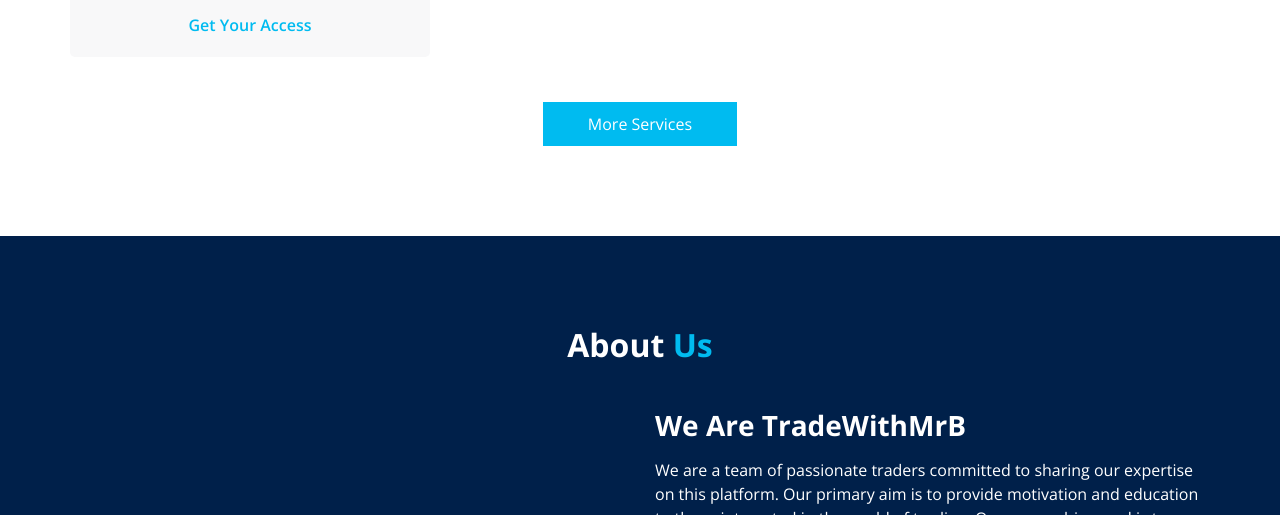
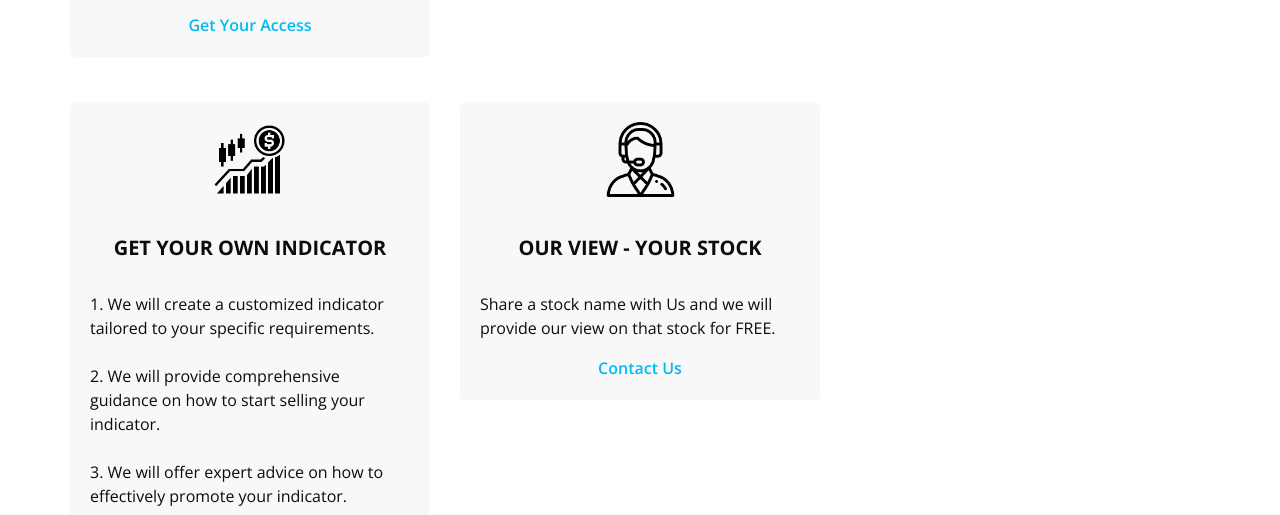
Before and after one commit to tradeWithMrB/tradewithmrb.github.io, a plain HTML site: page index.html in a window 1280 px wide. Shown: the part 1649-2164 px from the top of the page. Drawn offline with nearby package versions, Linux system fonts and the light colour scheme; some packages are replaced by stand-ins of ours.

Commit message:
additional services added

```diff
--- a/index.html
+++ b/index.html
@@ -327,6 +327,40 @@
                   </p>
                   <a href="https://wa.me/916283522781" class="cus-link">
                     Join Us on WhatsApp
+                  </a>
+                </div>
+              </div>
+            </div>
+            <div class="col-md-4">
+              <div class="box">
+                <div class="img-box">
+                  <img src="images/w3.png" alt="" />
+                </div>
+                <div class="detail-box"><br/>
+                  <h5>Get Your Own Indicator</h5><br/>
+                  <p style="text-align: left;">
+                    1.  We will create a customized indicator tailored to your specific requirements.<br/><br/>
+                    2.  We will provide comprehensive guidance on how to start selling your indicator.<br/><br/>
+                    3.  We will offer expert advice on how to effectively promote your indicator.<br/>
+                  </p>
+                  <a href="https://wa.me/916283522781" class="cus-link">
+                    Contact Us
+                  </a>
+                </div>
+              </div>
+            </div>
+            <div class="col-md-4">
+              <div class="box">
+                <div class="img-box">
+                  <img src="images/w4.png" alt="" />
+                </div>
+                <div class="detail-box"><br/>
+                  <h5>Our View - Your Stock</h5><br/>
+                  <p style="text-align: left;">
+                    Share a stock name with Us and we will provide our view on that stock for FREE.<br/>
+                  </p>
+                  <a href="https://wa.me/916283522781" class="cus-link">
+                    Contact Us
                   </a>
                 </div>
               </div>
```
